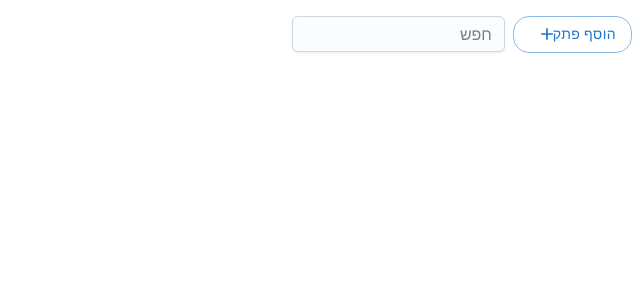
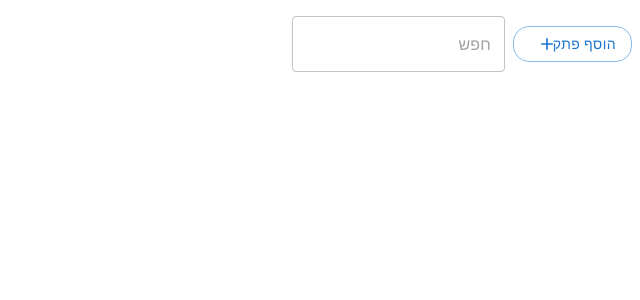
Before and after one commit to amitmish/stickyNotes, a React (Create React App) app: page / in a window 1280 px wide. Shown: the top 300 px of the page, without its empty margins (640-1280 px from the left). Built offline with nearby package versions, Linux system fonts and the light colour scheme.

Commit message:
localstorage working, got input value in search field

```diff
--- a/src/App.tsx
+++ b/src/App.tsx
@@ -1,4 +1,4 @@
-import React, { useState } from "react";
+import React, { useEffect, useState } from "react";
 import "./App.css";
 import Grid from "@mui/material/Grid";
 import Bar from "./components/Bar";
@@ -6,9 +6,18 @@ import Note from "./components/Note";
 import NoteType from "./interfaces/NoteType";
 
 function App() {
-  const [notes, setNotes] = useState<NoteType[]>([]);
-  const [notesCounter, setNoteCounter] = useState(0);
+  const [notes, setNotes] = useState<NoteType[]>(() => {
+    const storedNoted = localStorage.getItem("notes");
+
+    return storedNoted ? JSON.parse(storedNoted) : [];
+  });
+  const [notesCounter, setNoteCounter] = useState(notes.length);
   const [filteredNotes, setFilteredNotes] = useState<NoteType[]>(notes);
+
+  useEffect(() => {
+    localStorage.setItem("notes", JSON.stringify(notes));
+  }, [notes]);
+
   const addNote = () => {
     setNoteCounter(notesCounter + 1);
     setNotes([
@@ -27,6 +36,9 @@ function App() {
   };
 
   const changeNoteColor = (note: NoteType, color: string) => {
+    console.log("note:");
+    console.log(note);
+
     setNotes(
       notes.map((noteToChange) => {
         return {
--- a/src/components/Bar.tsx
+++ b/src/components/Bar.tsx
@@ -2,16 +2,16 @@ import React from "react";
 import Grid from "@mui/material/Grid";
 import Button from "@mui/material/Button";
 import AddIcon from "@mui/icons-material/Add";
-import Input from "@mui/joy/Input";
+import TextField from '@mui/material/TextField';
 
 function Bar({ addNote, search }: { addNote: Function, search: Function }) {
-  const x = (event: EventTarget) => {
+  const x = (event: React.ChangeEvent<HTMLInputElement | HTMLTextAreaElement>) => {
     console.log(event.target.value);
   }
   return (
     <div>
-      <Grid container sx={{ mt: 2, mr: 1 }}>
-        <Grid itemScope>
+      <Grid container sx={{ mt: 2, mr: 1 }} alignItems={"center"}>
+        <Grid item>
           <Button
             variant="outlined"
             endIcon={<AddIcon />}
@@ -24,7 +24,7 @@ function Bar({ addNote, search }: { addNote: Function, search: Function }) {
           </Button>
         </Grid>
         <Grid item xs={2} sx={{ mr: 1 }}>
-          <Input onKeyDown={() => x} disabled={false} placeholder="חפש" />
+          <TextField onChange={(e) => x(e)} disabled={false} placeholder="חפש" />
         </Grid>
       </Grid>
     </div>
```
